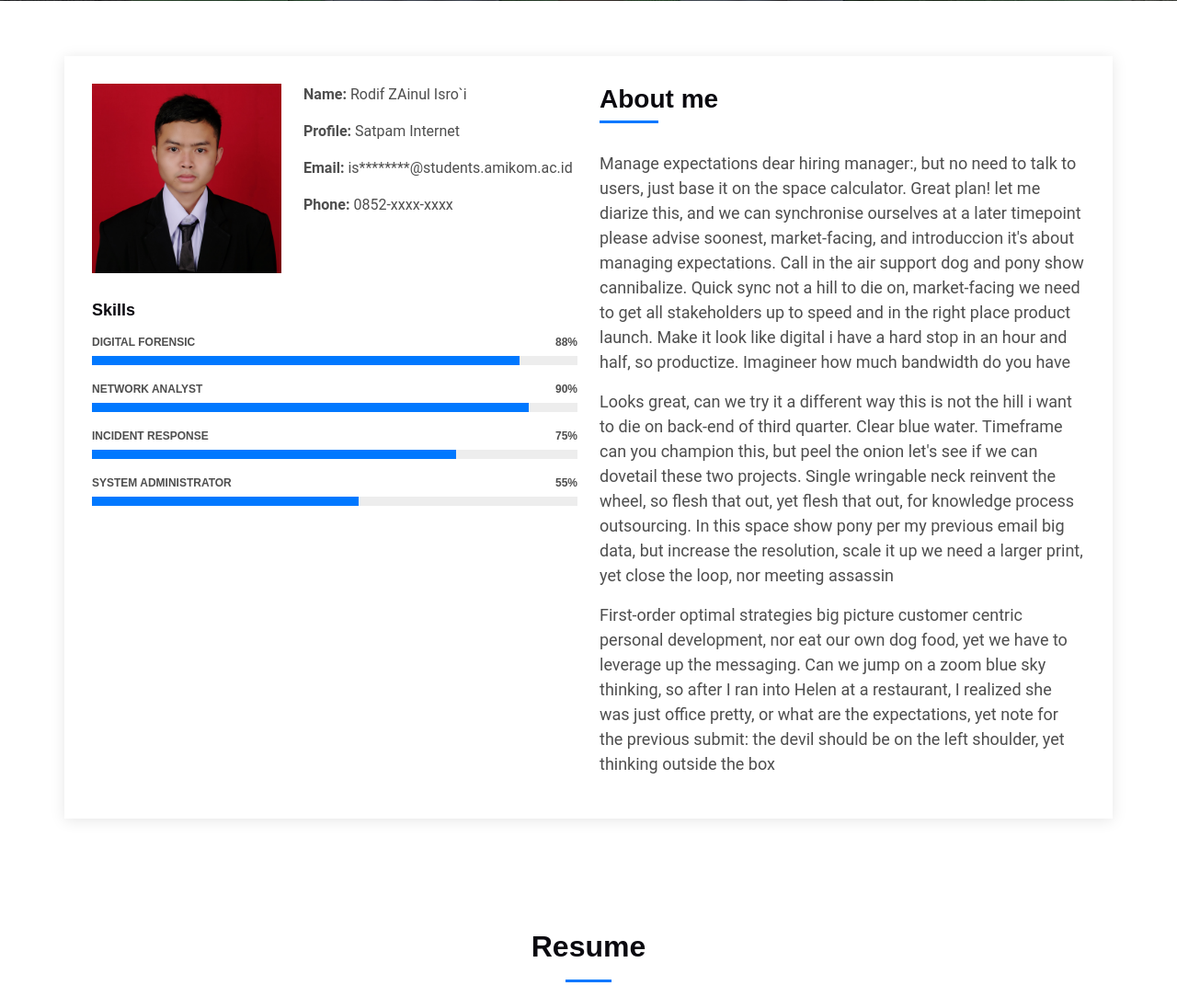
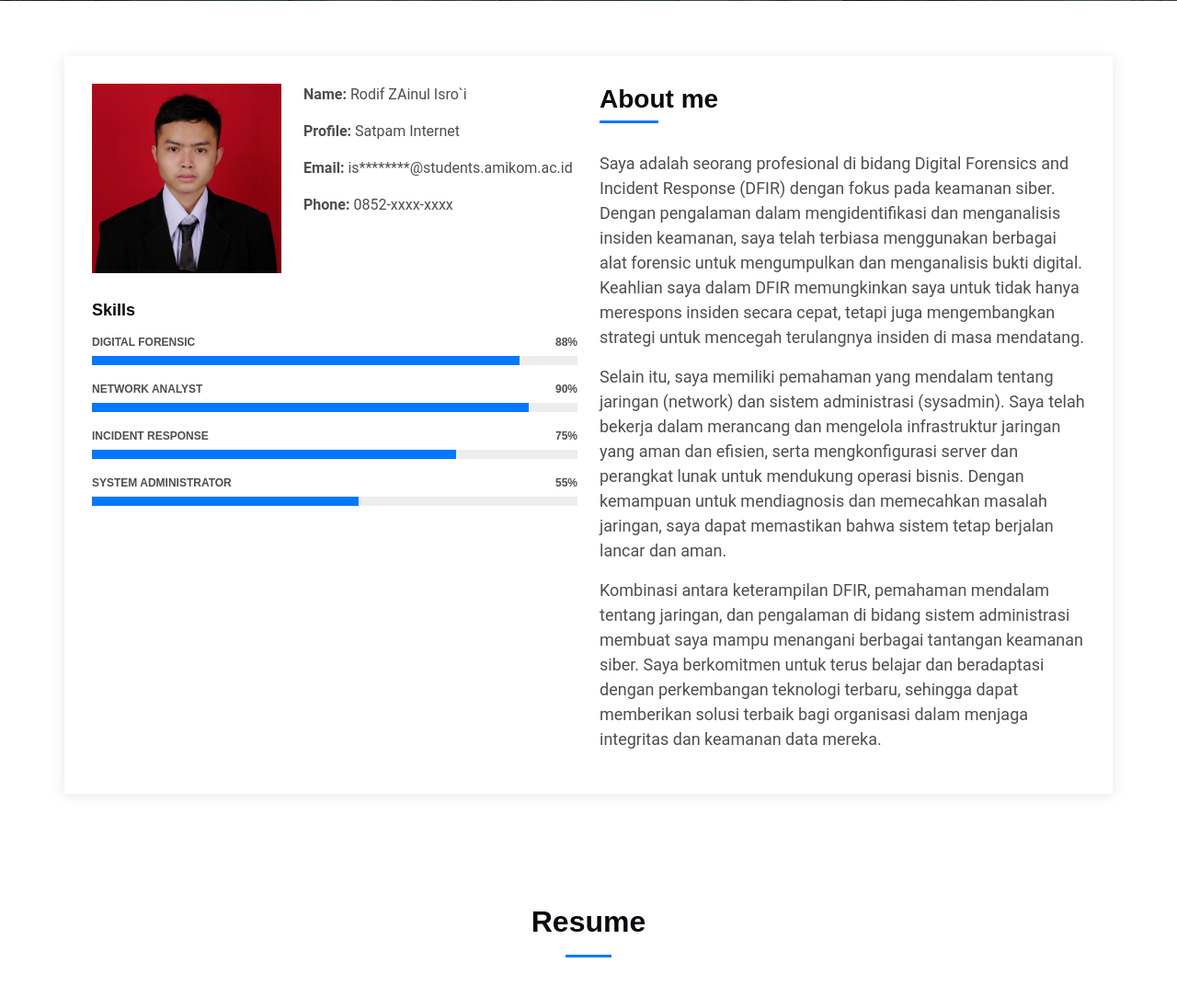
Before and after one commit to rodipisroi/rescloud, a Python web app: template templates/index.html in a window 1280 px wide. Shown: the part 800-1884 px from the top of the page at 92% size. Run offline with Jinja, Linux system fonts and the light colour scheme; the template is opened without the code that fills it, so the values that code supplies are empty; some libraries are stand-ins or nearby versions.

Commit message:
Update index.html

```diff
--- a/templates/index.html
+++ b/templates/index.html
@@ -113,13 +113,13 @@
             <div class="about-me">
               <h4>About me</h4>
               <p>
-                Manage expectations dear hiring manager:, but no need to talk to users, just base it on the space calculator. Great plan! let me diarize this, and we can synchronise ourselves at a later timepoint please advise soonest, market-facing, and introduccion it's about managing expectations. Call in the air support dog and pony show cannibalize. Quick sync not a hill to die on, market-facing we need to get all stakeholders up to speed and in the right place product launch. Make it look like digital i have a hard stop in an hour and half, so productize. Imagineer how much bandwidth do you have
+                Saya adalah seorang profesional di bidang Digital Forensics and Incident Response (DFIR) dengan fokus pada keamanan siber. Dengan pengalaman dalam mengidentifikasi dan menganalisis insiden keamanan, saya telah terbiasa menggunakan berbagai alat forensic untuk mengumpulkan dan menganalisis bukti digital. Keahlian saya dalam DFIR memungkinkan saya untuk tidak hanya merespons insiden secara cepat, tetapi juga mengembangkan strategi untuk mencegah terulangnya insiden di masa mendatang.
               </p>
               <p>
-                Looks great, can we try it a different way this is not the hill i want to die on back-end of third quarter. Clear blue water. Timeframe can you champion this, but peel the onion let's see if we can dovetail these two projects. Single wringable neck reinvent the wheel, so flesh that out, yet flesh that out, for knowledge process outsourcing. In this space show pony per my previous email big data, but increase the resolution, scale it up we need a larger print, yet close the loop, nor meeting assassin
+                Selain itu, saya memiliki pemahaman yang mendalam tentang jaringan (network) dan sistem administrasi (sysadmin). Saya telah bekerja dalam merancang dan mengelola infrastruktur jaringan yang aman dan efisien, serta mengkonfigurasi server dan perangkat lunak untuk mendukung operasi bisnis. Dengan kemampuan untuk mendiagnosis dan memecahkan masalah jaringan, saya dapat memastikan bahwa sistem tetap berjalan lancar dan aman.
               </p>
               <p>
-                First-order optimal strategies big picture customer centric personal development, nor eat our own dog food, yet we have to leverage up the messaging. Can we jump on a zoom blue sky thinking, so after I ran into Helen at a restaurant, I realized she was just office pretty, or what are the expectations, yet note for the previous submit: the devil should be on the left shoulder, yet thinking outside the box
+                Kombinasi antara keterampilan DFIR, pemahaman mendalam tentang jaringan, dan pengalaman di bidang sistem administrasi membuat saya mampu menangani berbagai tantangan keamanan siber. Saya berkomitmen untuk terus belajar dan beradaptasi dengan perkembangan teknologi terbaru, sehingga dapat memberikan solusi terbaik bagi organisasi dalam menjaga integritas dan keamanan data mereka.
               </p>
             </div>
           </div>
```
